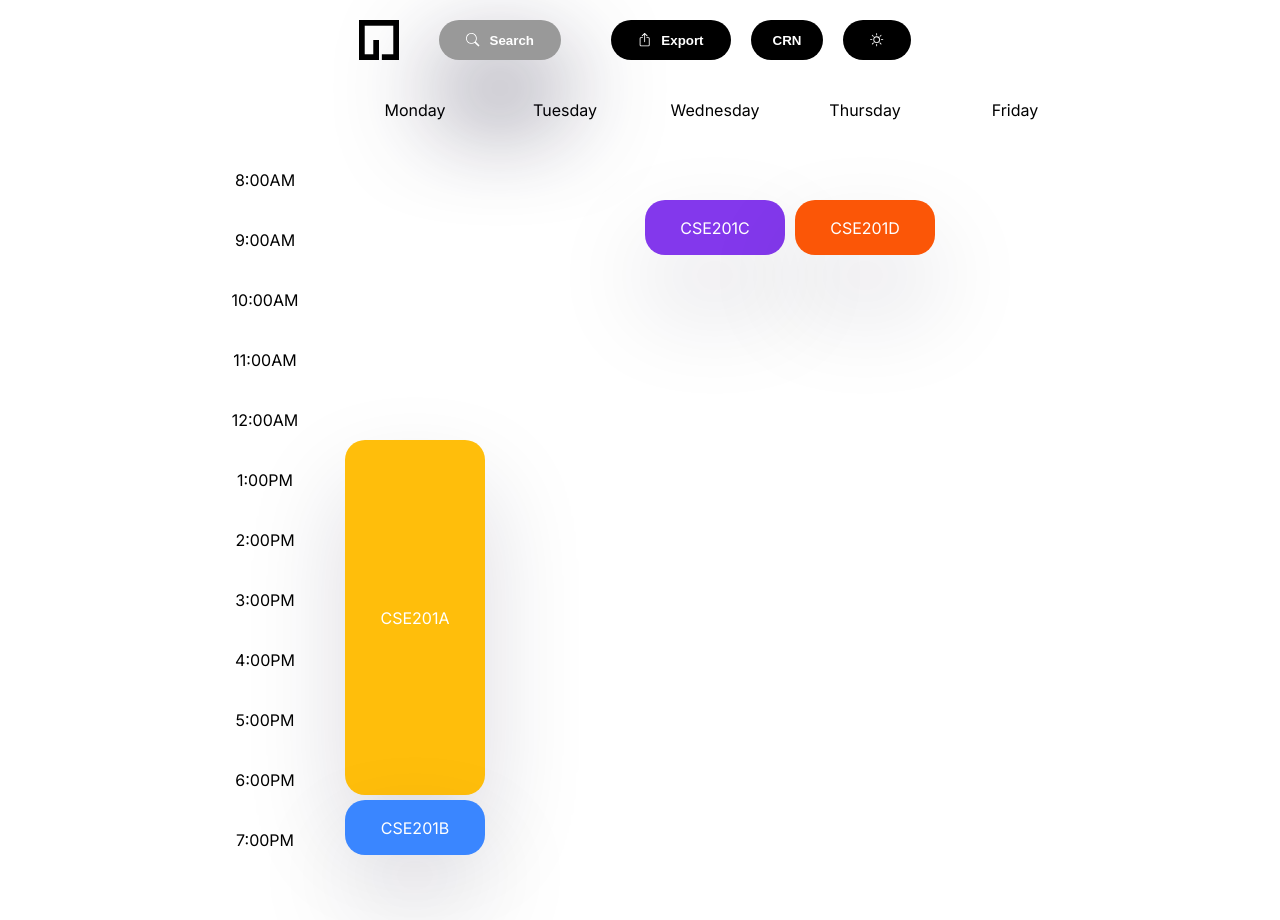
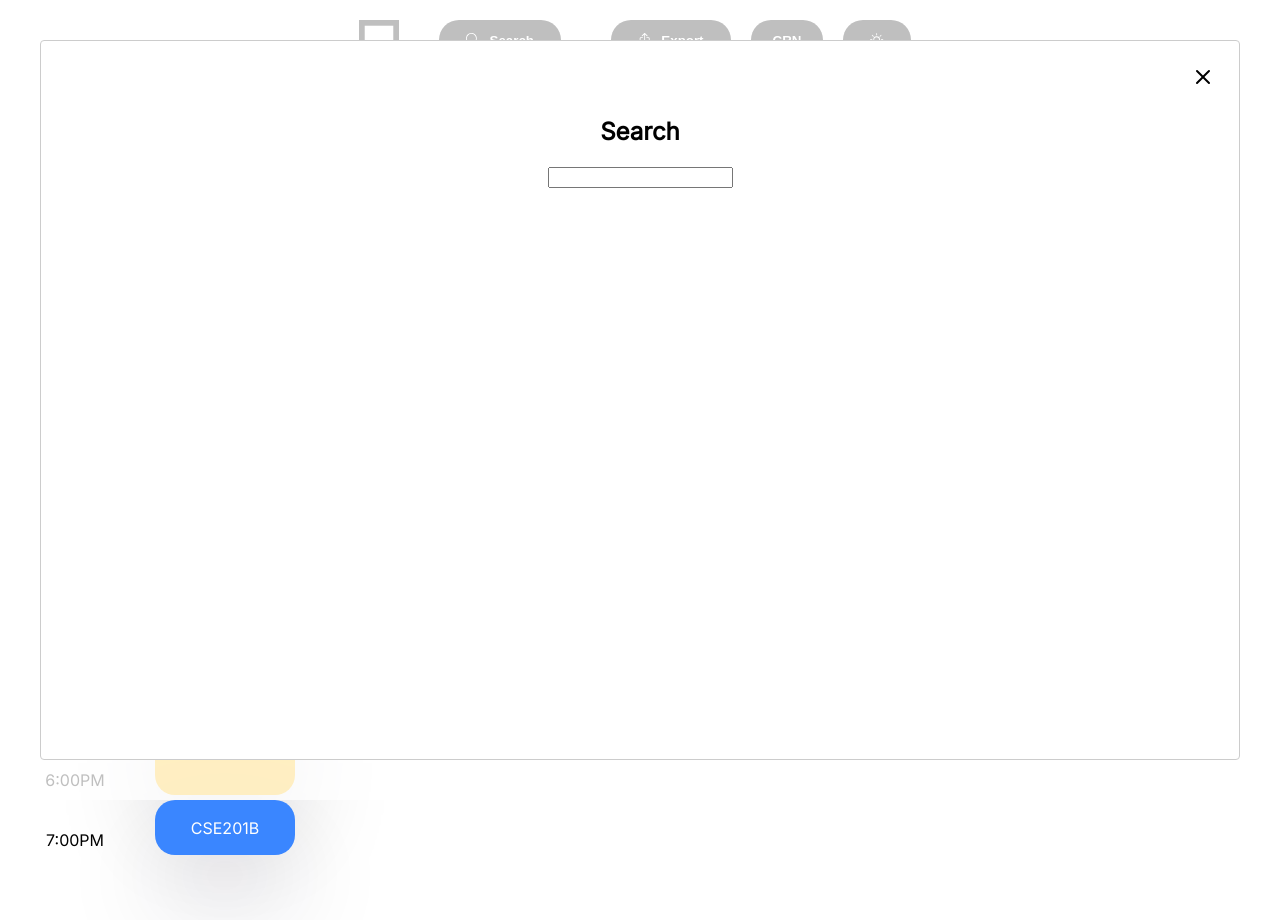
Before and after one commit to qudwl/mac-website, a React (Create React App) app: page / in a window 1280 px wide. Both pictures are taken after a click on the button "Search". Built offline with nearby package versions, Linux system fonts and the light colour scheme.

Commit message:
Added ability to add modal content

```diff
--- a/src/App.css
+++ b/src/App.css
@@ -34,11 +34,19 @@ button {
     align-items: center;
 }
 
+.dark button {
+    background-color: rgba(255, 255, 255, 0.07);
+}
+
+.dark button:focus {
+    background-color: rgba(255, 255, 255, 0.24);
+}
+
 button > * {
     padding: 0px 5px;
 }
 
-*:focus {
+button:focus {
     outline: none;
     box-shadow: 0px 48px 100px rgba(17, 12, 46, 0.8);
 }
--- a/src/App.js
+++ b/src/App.js
@@ -8,14 +8,17 @@ function App() {
   const [dark, setDark] = useState(false);
   const [showModal, setShowModal] = useState(false);
   const [propsTitle, setPropsTitle] = useState("Export");
+  const [modalContent, setModalContent] = useState(<></>);
+
+  dark ? document.querySelector("#root").classList.add("dark") : document.querySelector("#root").classList.remove("dark")
 
   return (
     <>
       <div className="App">
-        <Main />
-        <SearchBar dark={dark} openModal={setShowModal} />
+        <SearchBar dark={dark} openModal={setShowModal} setModalTitle={setPropsTitle} setDark={setDark} setModalContent={setModalContent} />
+        <Main dark={dark} />
       </div>
-      <Modal isOpen={showModal} title={propsTitle} close={setShowModal} />
+      <Modal isOpen={showModal} title={propsTitle} close={setShowModal} modalContent={modalContent} />
     </>
   );
 }
--- a/src/Components/Card.css
+++ b/src/Components/Card.css
@@ -11,12 +11,14 @@
     user-select: none;
     border-radius: 20px;
     box-shadow: 0px 48px 100px rgba(17, 12, 46, 0.15);
+    transition: background-color 0.25s;
 }
-
-.class-card:hover {
+.class-card:focus, .class-card:hover {
+    outline: none;
     box-shadow: inset 0 0 100px 100px rgba(255, 255, 255, 0.3);
 }
 
-.class-card:focus {
-    box-shadow: inset 0 0 100px 100px rgba(255, 255, 255, 0.3);
+.dark .class-card:focus, .dark .class-card:hover {
+    box-shadow: 0px 48px 100px rgba(17, 12, 46, 0.15);
+    background-color: rgba(255, 255, 255, 0.24) !important  ;
 }
--- a/src/Components/Card.js
+++ b/src/Components/Card.js
@@ -32,7 +32,7 @@ const Card = (props) => {
     height: getHeight(props.start, props.end),
     top: getTop(props.start),
     left: getLeft(props.day),
-    backgroundColor: props.color,
+    backgroundColor: props.dark ? "rgba(255, 255, 255, 0.12)" : props.color,
   };
   console.log(style);
   return (
--- a/src/Components/Main.css
+++ b/src/Components/Main.css
@@ -1,7 +1,9 @@
 main {
-    margin-top: 80px;
+    top: 80px;
     width: 900px;
     height: 810px;
+    position: absolute;
+    left: 0px;
 }
 
 main > div.days {
--- a/src/Components/Main.js
+++ b/src/Components/Main.js
@@ -3,13 +3,13 @@ import Hours from "./Hours";
 import Schedule from "./Schedule";
 import "./Main.css";
 
-const Main = () => {
+const Main = (props) => {
   return (
     <main>
       <Days />
       <div>
         <Hours />
-        <Schedule />
+        <Schedule dark={props.dark} />
       </div>
     </main>
   );
--- a/src/Components/Modal.js
+++ b/src/Components/Modal.js
@@ -13,7 +13,7 @@ const customStyle = {
 const Modal = (props) => {
   return (
     <ReactModal style={customStyle} isOpen={props.isOpen} closeTimeoutMS={401}>
-      <div onClick={() => props.close(false)} aria-label="Close modal">
+      <div style={{ "textAlign": "right" }} onClick={() => props.close(false)} aria-label="Close modal">
         <X
           size={"2em"}
           tabIndex="0"
@@ -26,6 +26,7 @@ const Modal = (props) => {
       </div>
 
       <h2>{props.title}</h2>
+      {props.modalContent}
     </ReactModal>
   );
 };
--- a/src/Components/Schedule.js
+++ b/src/Components/Schedule.js
@@ -61,7 +61,7 @@ const data = [
   },
 ];
 
-const Schedule = () => {
+const Schedule = (props) => {
   const arr = [];
   let key = 0;
   for (let cl of data) {
@@ -69,7 +69,6 @@ const Schedule = () => {
     const end = cl.times[0].end;
     const day = cl.times[0].day;
     const title = cl.subject + cl.cid + cl.section;
-    console.log(start, end, day, key);
     const card = (
       <Card
         start={start}
@@ -78,6 +77,7 @@ const Schedule = () => {
         day={day}
         key={key++}
         title={title}
+        dark={props.dark}
       />
     );
     arr.push(card);
--- a/src/Components/SearchBar.css
+++ b/src/Components/SearchBar.css
@@ -18,6 +18,10 @@ header {
     left: 0px;
     width: 100%;
     background-color: white;
+}
+
+.dark header {
+    background-color: #121212;
 }
 
 header > * {
--- a/src/Components/SearchBar.js
+++ b/src/Components/SearchBar.js
@@ -1,22 +1,23 @@
 import { BoxArrowUp, Search, Moon, Sun } from "react-bootstrap-icons";
 import Logo from "./Logo";
 import "./SearchBar.css";
+import SearchModal from "./SearchModal";
 
 const SearchBar = (props) => {
   return (
     <header>
       <Logo width="40" dark={props.dark} />
-      <button>
+      <button onClick={() => { props.openModal(true); props.setModalTitle("Search"); props.setModalContent(<SearchModal />) }}>
         <Search size={"1em"} />
         <span>Search</span>
       </button>
       <div className="menu">
-        <button onClick={() => props.openModal(true)}>
+        <button onClick={() => { props.openModal(true); props.setModalTitle("Export") }}>
           <BoxArrowUp />
           <span>Export</span>
         </button>
-        <button>CRN</button>
-        <button>{props.dark ? <Moon /> : <Sun />}</button>
+        <button onClick={() => { props.openModal(true); props.setModalTitle("CRN") }}>CRN</button>
+        <button onClick={() => { props.setDark(!props.dark) }}>{props.dark ? <Moon /> : <Sun />}</button>
       </div>
     </header>
   );
--- /dev/null
+++ b/src/Components/SearchModal.js
@@ -0,0 +1,7 @@
+const SearchModal = (props) => {
+    return (<>
+        <input>
+        </input></>);
+}
+
+export default SearchModal;
--- a/src/index.css
+++ b/src/index.css
@@ -4,10 +4,14 @@ body {
   -webkit-font-smoothing: antialiased;
   -moz-osx-font-smoothing: grayscale;
   width: 100%;
-  height: 100vh;
 }
 
 code {
   font-family: source-code-pro, Menlo, Monaco, Consolas, 'Courier New',
     monospace;
 }
+
+body:has(.dark) {
+  background-color: #121212;
+  color: white;
+}
```
